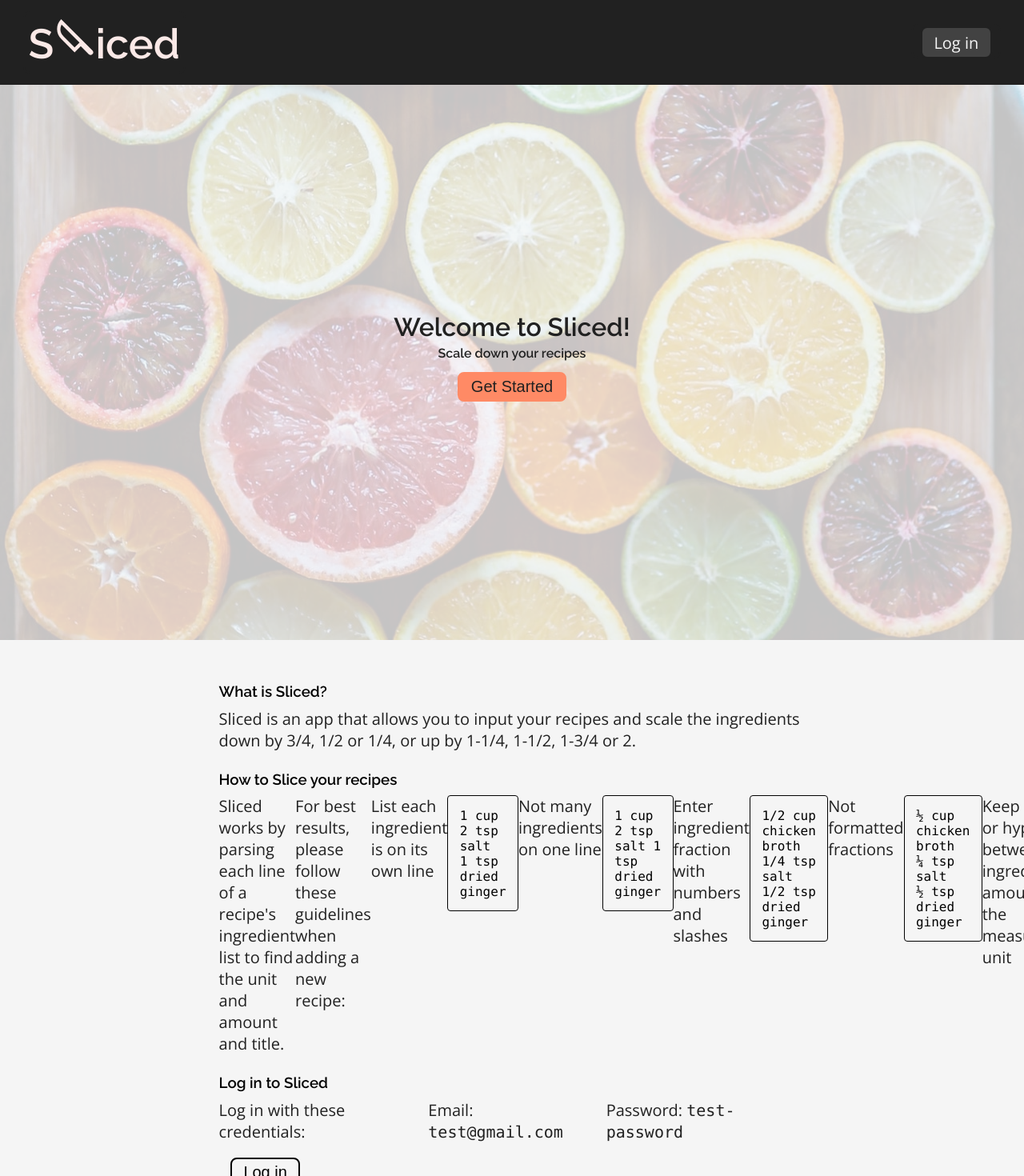
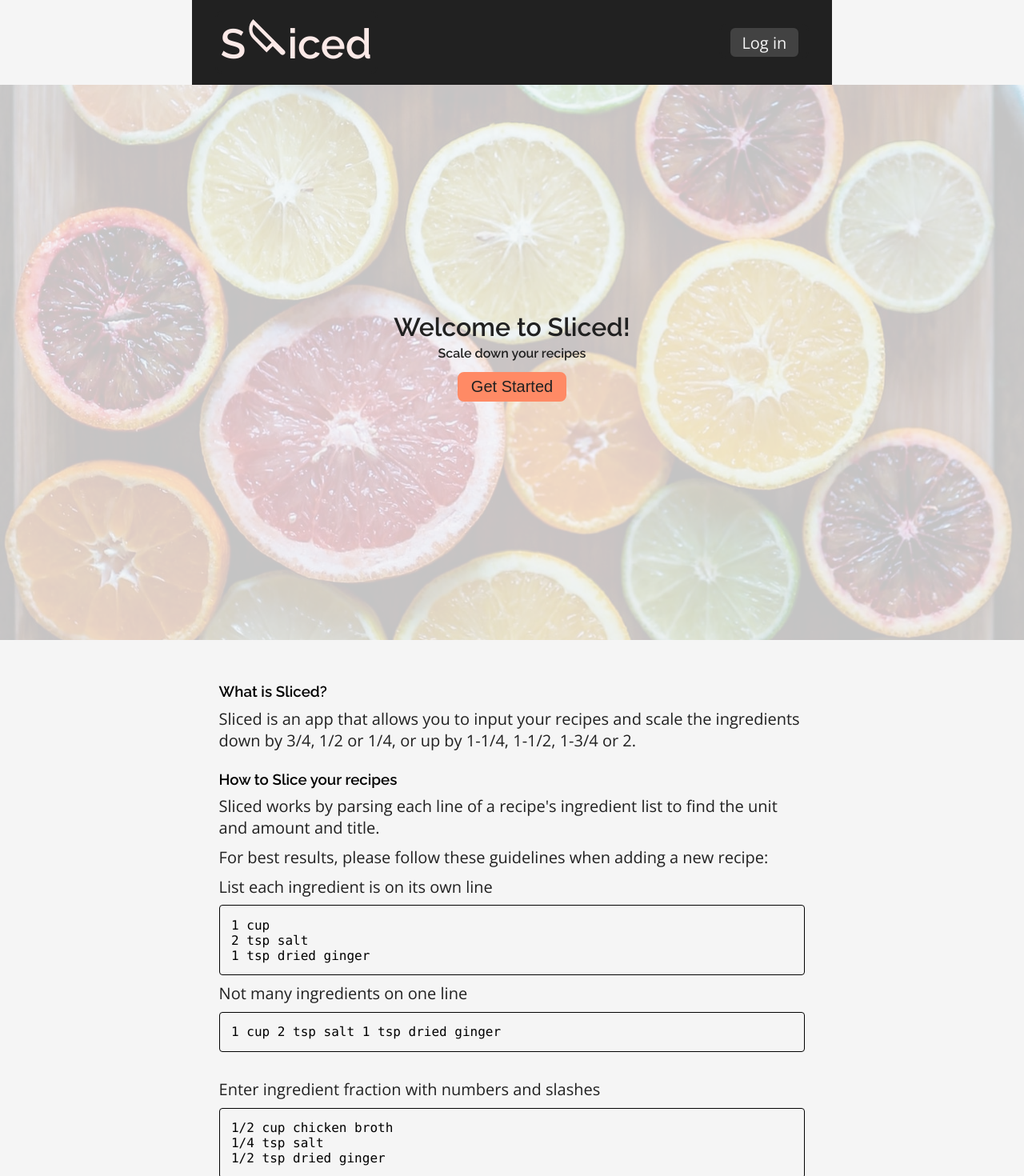
Before and after one commit to rachelrly/sliced-client, a React (Create React App) app: page / in a window 1280 px wide. Shown: the top 1470 px of the page at 80% size. Built offline with nearby package versions, Linux system fonts and the light colour scheme.

Commit message:
sizing but fix

```diff
--- a/src/App.css
+++ b/src/App.css
@@ -2,7 +2,7 @@
 main {
     flex: 4;
     height: 100%;
-    width: inherit;
+    width: 100%;
     display: flex;
     flex-direction: column;
     justify-content: flex-start;
--- a/src/components/Header/Header.css
+++ b/src/components/Header/Header.css
@@ -4,7 +4,7 @@ header {
     display: flex;
     align-items: center;
     justify-content: space-evenly;
-    width: 100vw;
+    width: 100%;
     height: 100%;
     text-align: center;
     padding: var(--spacer--med) var(--spacer--sm);
@@ -50,13 +50,14 @@ header button:hover{
 }
 @media all and (min-width: 400px){
     header{
-        justify-content: space-between;
+
         padding: var(--spacer--med);
     }
 }
 
 @media all and (min-width: 600px){
     header{
+        justify-content: space-between;
         padding: var(--spacer--med) var(--spacer--lg);
 
     }
--- a/src/components/LandingPage/LandingPage.css
+++ b/src/components/LandingPage/LandingPage.css
@@ -49,7 +49,10 @@ article{
     width: 100%;
     padding: var(--spacer--sm);
     margin: var(--spacer--sm) 0;
-
+    display: flex;
+    flex-direction: column;
+    justify-content: flex-start;
+    align-items: flex-start;
 }
 
 article button {
@@ -66,7 +69,11 @@ article button {
 .p_wrapper{
     padding-top: var(--spacer--sm);
     display: flex;
-    width: inherit;
+    width: 100%;
+    overflow-x: hidden;
+    flex-direction: column;
+    justify-content: flex-start;
+    align-items: flex-start;
 }
 
 
--- a/src/index.css
+++ b/src/index.css
@@ -28,10 +28,12 @@
   text-decoration: none;
 
 }
-
+html{
+  width: 100%;
+}
 body {
   height: 100%;
-  width: 100%;
+  width: inherit;
   font-family: 'Raleway', sans-serif;
   display: flex;
   flex-direction: column;
```
